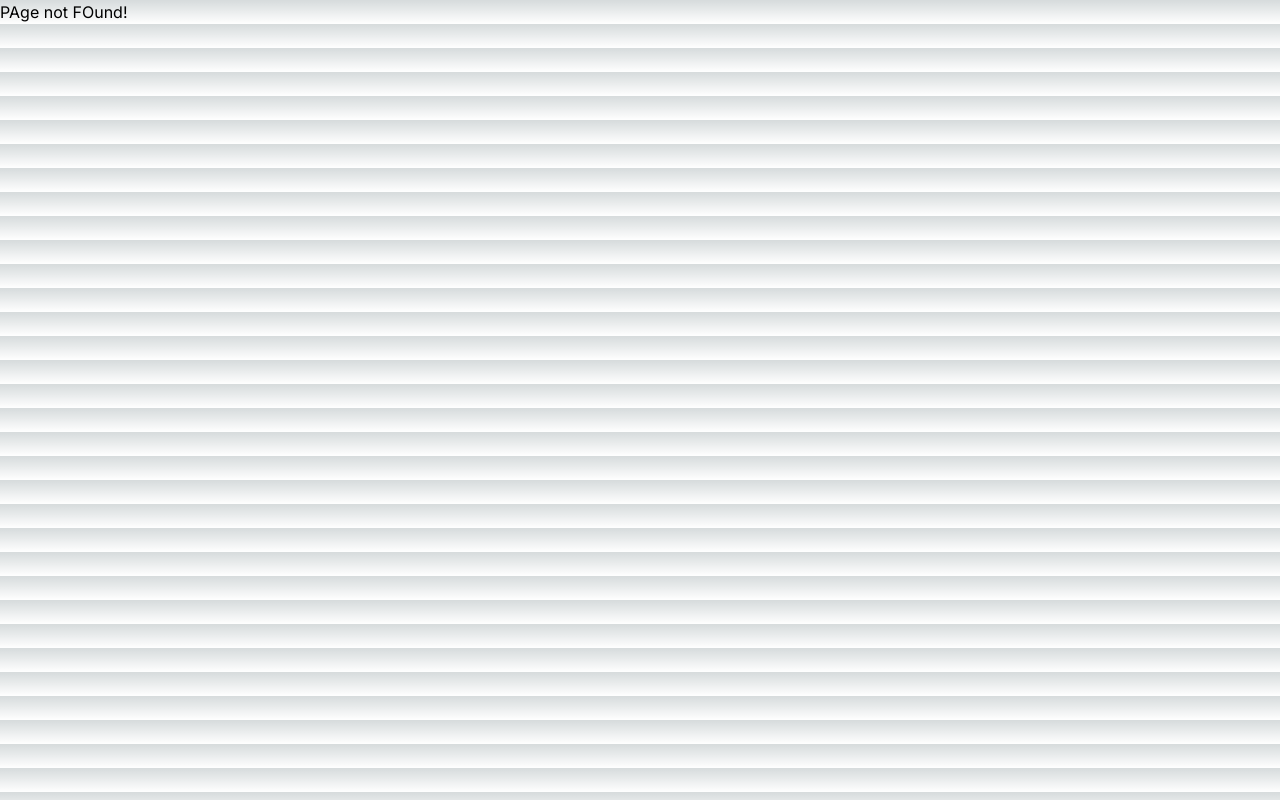
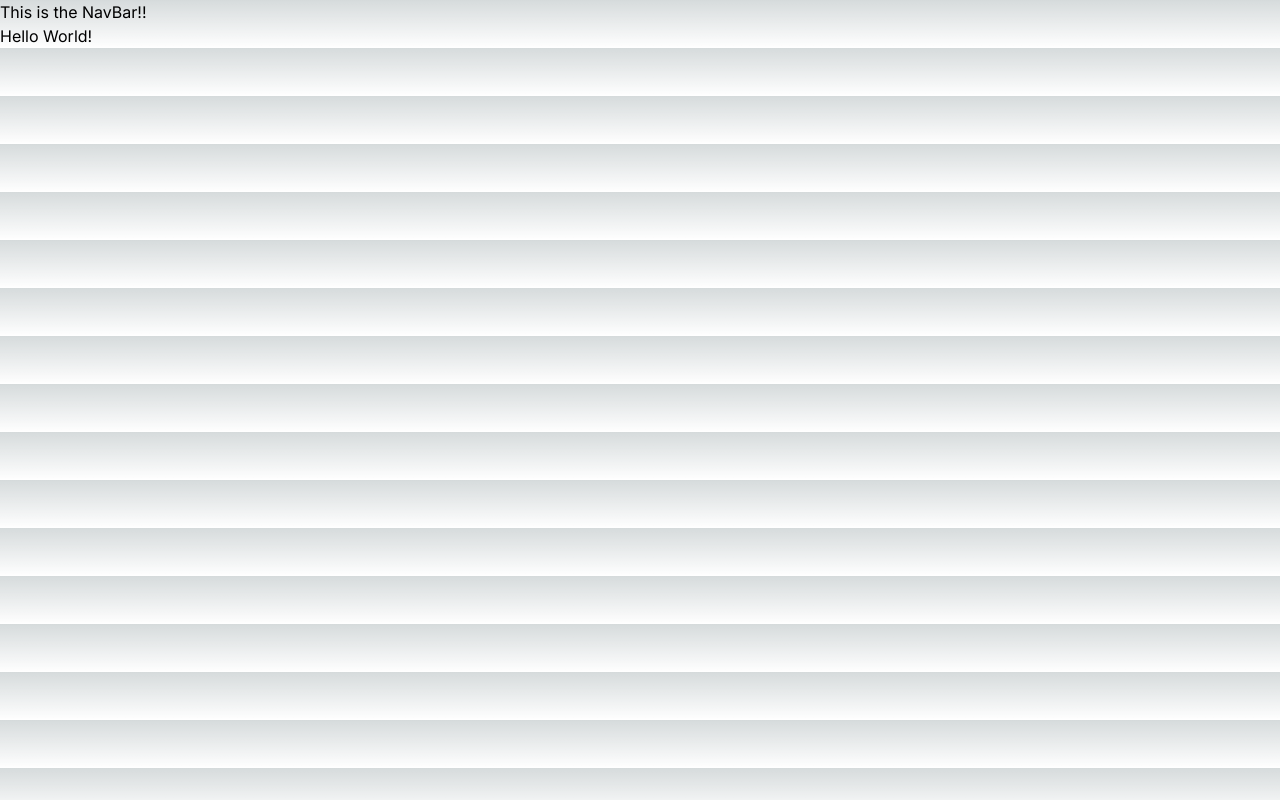
Before and after one commit to Haywayaheadshot/baby-express-nextjs, a Next.js app: page /hello in a window 1280 px wide. Before the commit this address had no page. Built offline with nearby package versions, Linux system fonts and the light colour scheme.

Commit message:
create hello page

```diff
--- /dev/null
+++ b/src/app/hello/page.tsx
@@ -0,0 +1,13 @@
+import NavWrapper from "../navWrapper";
+
+const Hello = () => {
+  return (
+    <NavWrapper>
+      <div>
+          <h1>Hello World!</h1>
+      </div>
+    </NavWrapper>
+  )
+}
+
+export default Hello;
```
